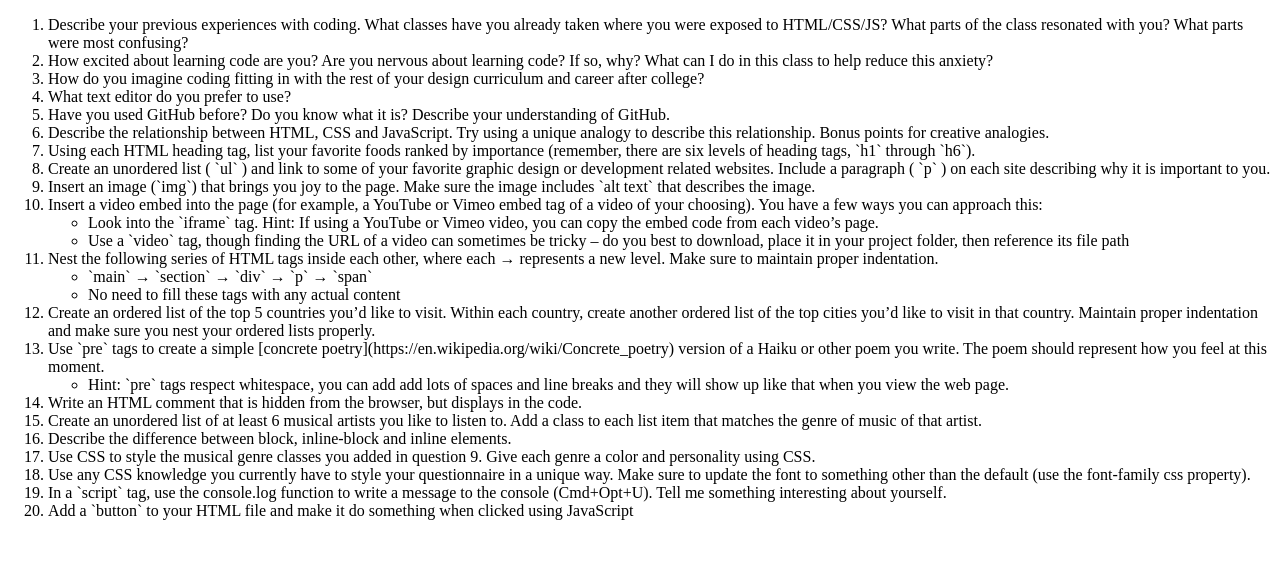
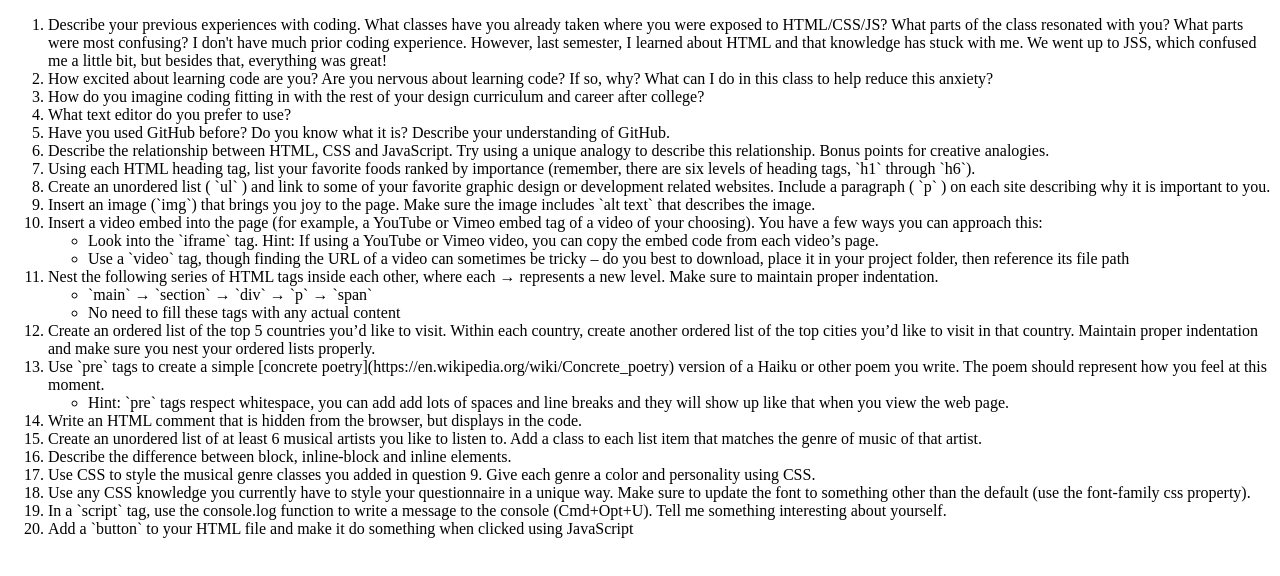
Before and after one commit to rkadakia04/Sem-2-Interaction, a plain HTML site: page index.html in a window 1280 px wide. Drawn offline with Linux system fonts and the light colour scheme.

Commit message:
Update index.html

```diff
--- a/index.html
+++ b/index.html
@@ -10,7 +10,9 @@
 <body>
     <ol>
         <li>Describe your previous experiences with coding. What classes have you already taken where you were exposed
-            to HTML/CSS/JS? What parts of the class resonated with you? What parts were most confusing?</li>
+            to HTML/CSS/JS? What parts of the class resonated with you? What parts were most confusing?
+
+        I don't have much prior coding experience. However, last semester, I learned about HTML and that knowledge has stuck with me. We went up to JSS, which confused me a little bit, but besides that, everything was great!</li>
         <li>How excited about learning code are you? Are you nervous about learning code? If so, why? What can I do in
             this class to help reduce this anxiety?</li>
         <li>How do you imagine coding fitting in with the rest of your design curriculum and career after college?</li>
```
